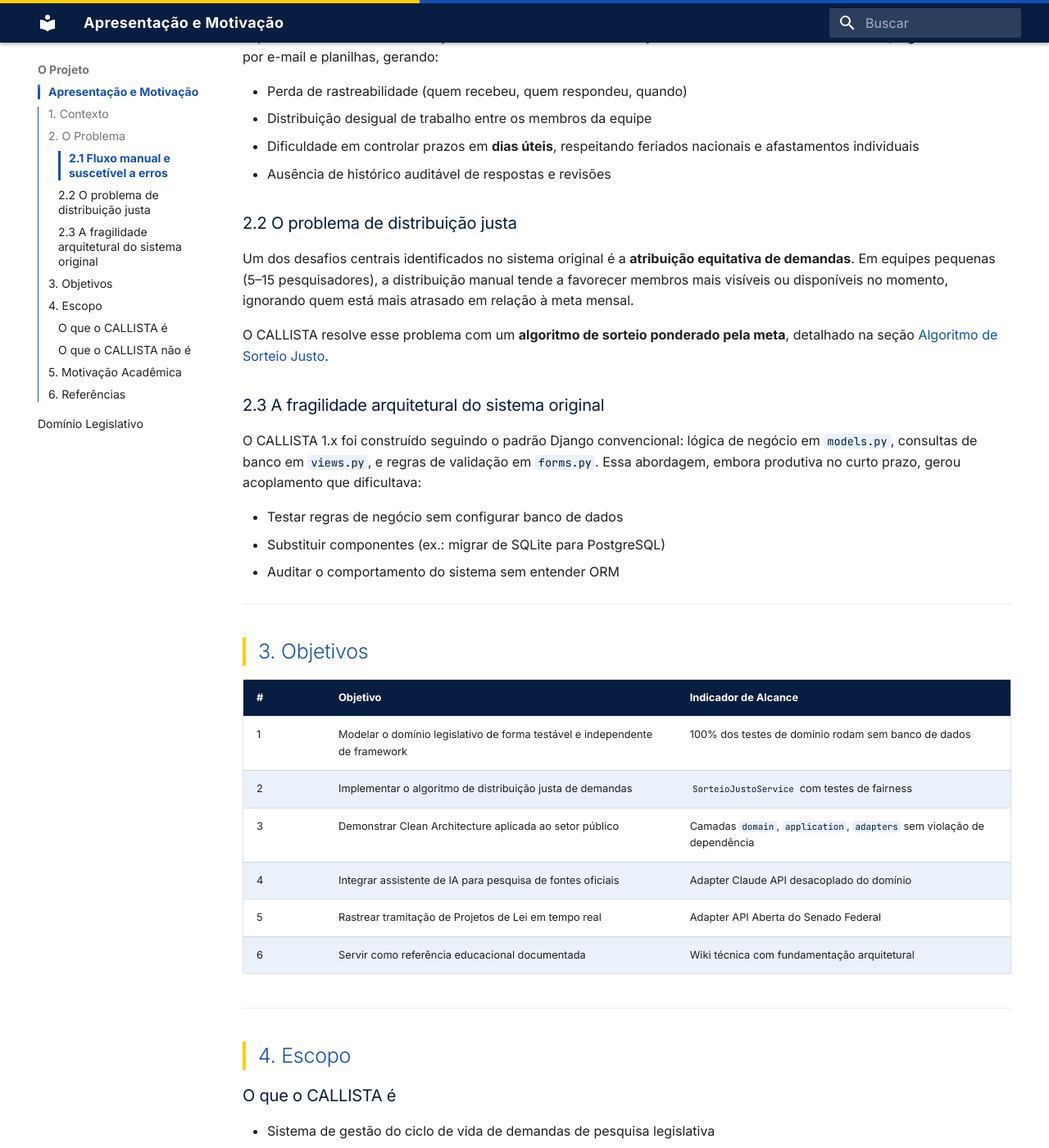
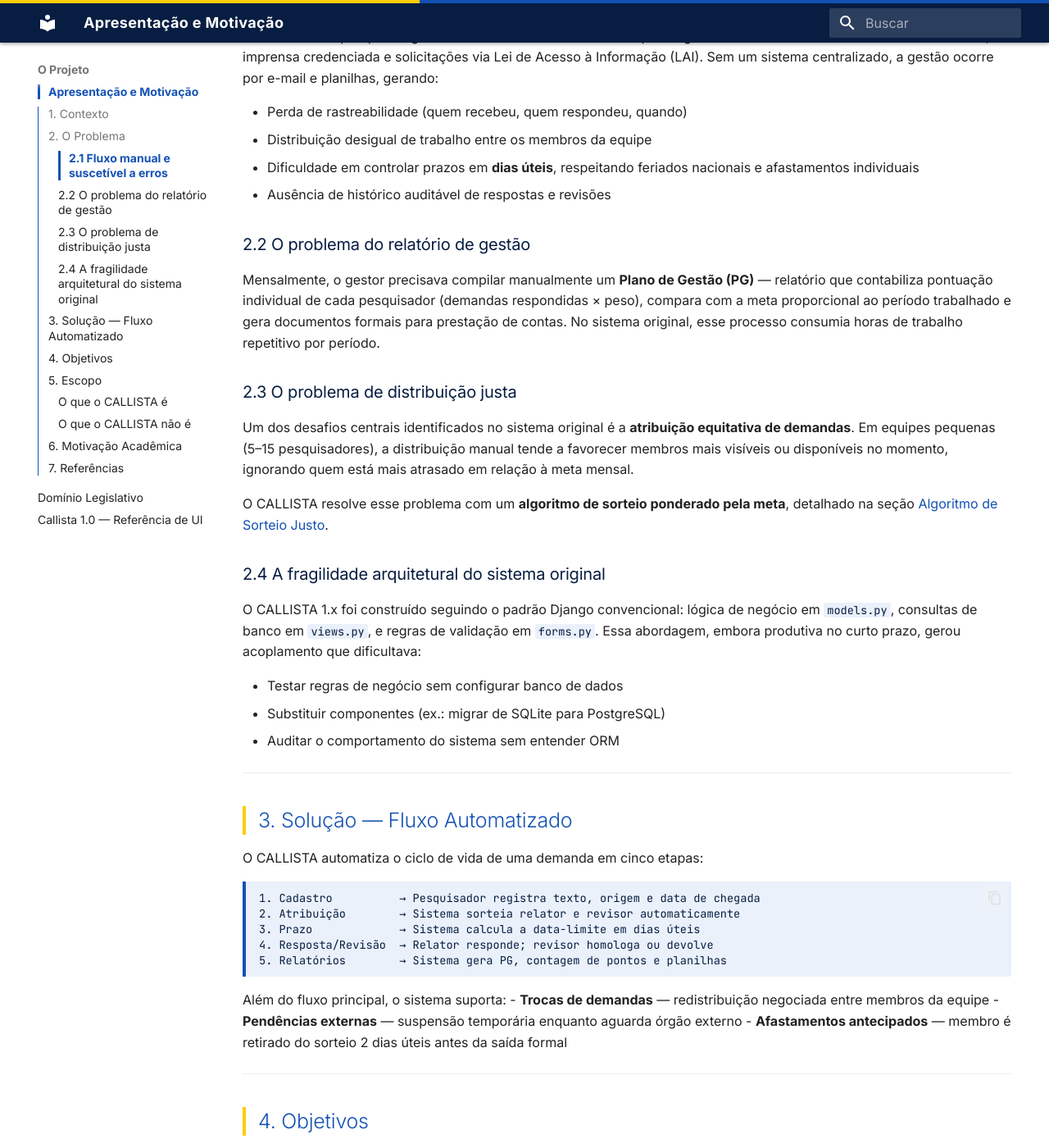
Before and after one commit to Baniwa/callista-public, an MkDocs documentation site: the page built from docs/projeto/apresentacao.md, in a window 1280 px wide and 1400 px high, scrolled down 799 px. Shown: the whole window at 82% size. Built offline with MkDocs 1.6.1 and Material for MkDocs 9.7.7, drawn with Linux system fonts in a browser that asks for light colours; some of the changed text lies outside the part shown.

Commit message:
docs: documenta referência de UI do Callista 1.0 e atualiza apresentacao.md
Adiciona página dedicada com sidebar, KPIs, tabela, formulários, módulo PG
e dados de escala extraídos da documentação oficial do sistema em produção (SEPEL).

Atualiza apresentacao.md com fluxo de 5 etapas, módulo PG e escala real (1361 demandas).
Expande glossário de dominio-legislativo.md com Plano de Gestão e Troca de demanda.

````diff
--- a/docs/projeto/apresentacao.md
+++ b/docs/projeto/apresentacao.md
@@ -4,7 +4,7 @@
 
 O CALLISTA é um sistema de gestão de demandas de pesquisa legislativa desenvolvido como projeto de portfólio público, com código aberto, inspirado em um sistema homônimo implantado na Assessoria de Pesquisa Legislativa do Senado Federal brasileiro.
 
-O sistema original — aqui chamado de CALLISTA 1.x — foi construído como um monólito Django funcional e operou em produção em ambiente real. O presente projeto reimplementa suas regras de negócio do zero, utilizando **Clean Architecture** e princípios de **Domain-Driven Design (DDD)**, com o objetivo duplo de:
+O sistema original — aqui chamado de **CALLISTA 1.x** — foi construído como um monólito Django funcional e operou em produção na SEPEL (Senado Federal), acumulando mais de **1.300 demandas** processadas. O presente projeto reimplementa suas regras de negócio do zero, utilizando **Clean Architecture** e princípios de **Domain-Driven Design (DDD)**, com o objetivo duplo de:
 
 1. Demonstrar como lógica de negócio complexa pode ser modelada independentemente de frameworks;
 2. Servir como material de estudo e referência para sistemas de informação no setor público.
@@ -25,13 +25,17 @@
 - Dificuldade em controlar prazos em **dias úteis**, respeitando feriados nacionais e afastamentos individuais
 - Ausência de histórico auditável de respostas e revisões
 
-### 2.2 O problema de distribuição justa
+### 2.2 O problema do relatório de gestão
+
+Mensalmente, o gestor precisava compilar manualmente um **Plano de Gestão (PG)** — relatório que contabiliza pontuação individual de cada pesquisador (demandas respondidas × peso), compara com a meta proporcional ao período trabalhado e gera documentos formais para prestação de contas. No sistema original, esse processo consumia horas de trabalho repetitivo por período.
+
+### 2.3 O problema de distribuição justa
 
 Um dos desafios centrais identificados no sistema original é a **atribuição equitativa de demandas**. Em equipes pequenas (5–15 pesquisadores), a distribuição manual tende a favorecer membros mais visíveis ou disponíveis no momento, ignorando quem está mais atrasado em relação à meta mensal.
 
 O CALLISTA resolve esse problema com um **algoritmo de sorteio ponderado pela meta**, detalhado na seção [Algoritmo de Sorteio Justo](../architecture/sorteio-justo.md).
 
-### 2.3 A fragilidade arquitetural do sistema original
+### 2.4 A fragilidade arquitetural do sistema original
 
 O CALLISTA 1.x foi construído seguindo o padrão Django convencional: lógica de negócio em `models.py`, consultas de banco em `views.py`, e regras de validação em `forms.py`. Essa abordagem, embora produtiva no curto prazo, gerou acoplamento que dificultava:
 
@@ -41,7 +45,26 @@
 
 ---
 
-## 3. Objetivos
+## 3. Solução — Fluxo Automatizado
+
+O CALLISTA automatiza o ciclo de vida de uma demanda em cinco etapas:
+
+```
+1. Cadastro          → Pesquisador registra texto, origem e data de chegada
+2. Atribuição        → Sistema sorteia relator e revisor automaticamente
+3. Prazo             → Sistema calcula a data-limite em dias úteis
+4. Resposta/Revisão  → Relator responde; revisor homologa ou devolve
+5. Relatórios        → Sistema gera PG, contagem de pontos e planilhas
+```
+
+Além do fluxo principal, o sistema suporta:
+- **Trocas de demandas** — redistribuição negociada entre membros da equipe
+- **Pendências externas** — suspensão temporária enquanto aguarda órgão externo
+- **Afastamentos antecipados** — membro é retirado do sorteio 2 dias úteis antes da saída formal
+
+---
+
+## 4. Objetivos
 
 | # | Objetivo | Indicador de Alcance |
 |---|---|---|
@@ -54,7 +77,7 @@
 
 ---
 
-## 4. Escopo
+## 5. Escopo
 
 ### O que o CALLISTA é
 
@@ -87,7 +110,7 @@
 
 ---
 
-## 6. Referências
+## 7. Referências
 
 - MARTIN, Robert C. *Clean Architecture: A Craftsman's Guide to Software Structure and Design*. Prentice Hall, 2017.
 - EVANS, Eric. *Domain-Driven Design: Tackling Complexity in the Heart of Software*. Addison-Wesley, 2003.
--- a/mkdocs.yml
+++ b/mkdocs.yml
@@ -30,6 +30,7 @@
   - O Projeto:
       - Apresentação e Motivação: projeto/apresentacao.md
       - Domínio Legislativo: projeto/dominio-legislativo.md
+      - Callista 1.0 — Referência de UI: projeto/callista1-referencia-ui.md
   - Arquitetura:
       - Visão Geral das Camadas: architecture/overview.md
       - Fluxo de Dados: architecture/data-flow.md
````
Also changed, not shown: other parts of docs/projeto/apresentacao.md (+1 -1 lines), docs/projeto/callista1-referencia-ui.md (added, +182 -0 lines), docs/projeto/dominio-legislativo.md (+2 -1 lines).
